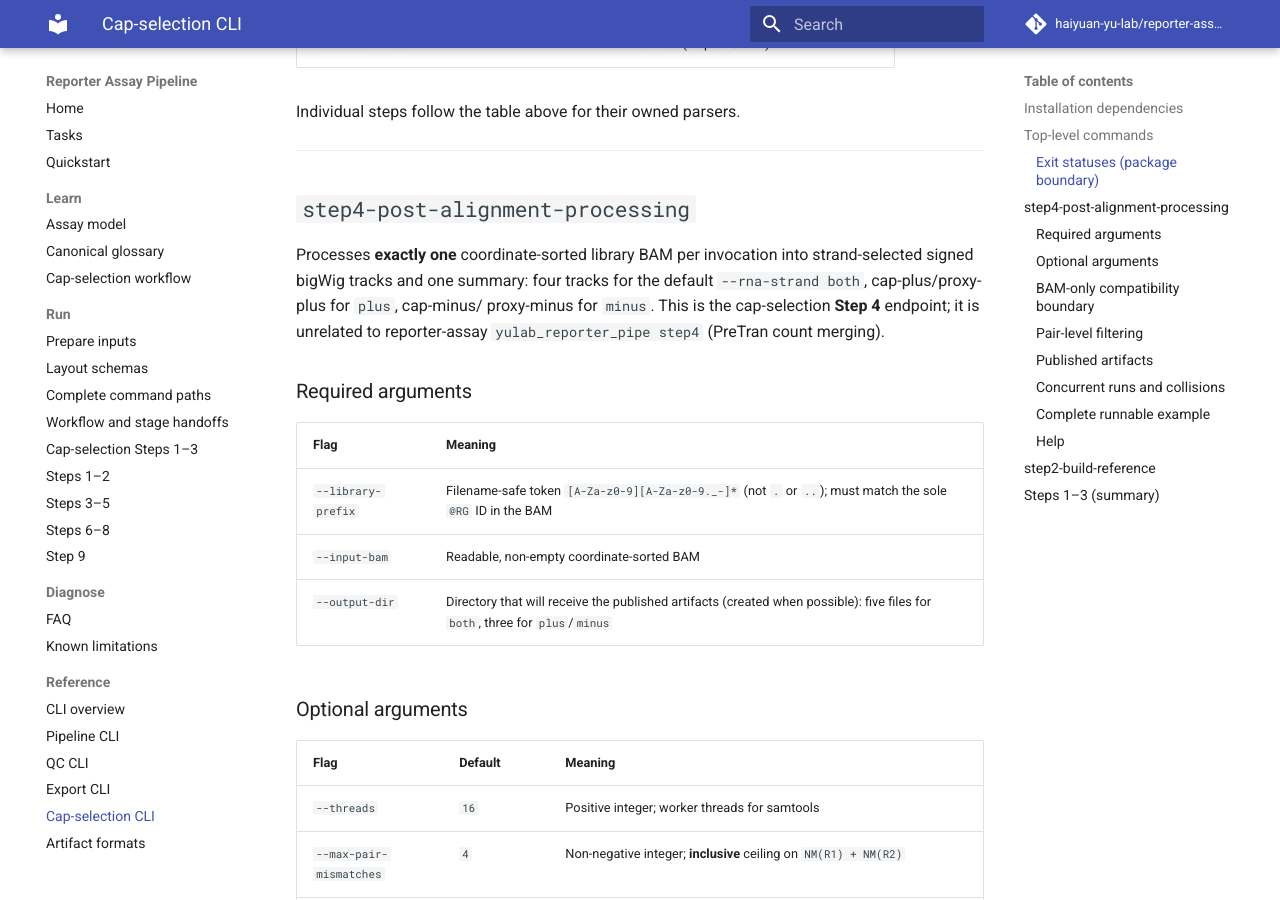
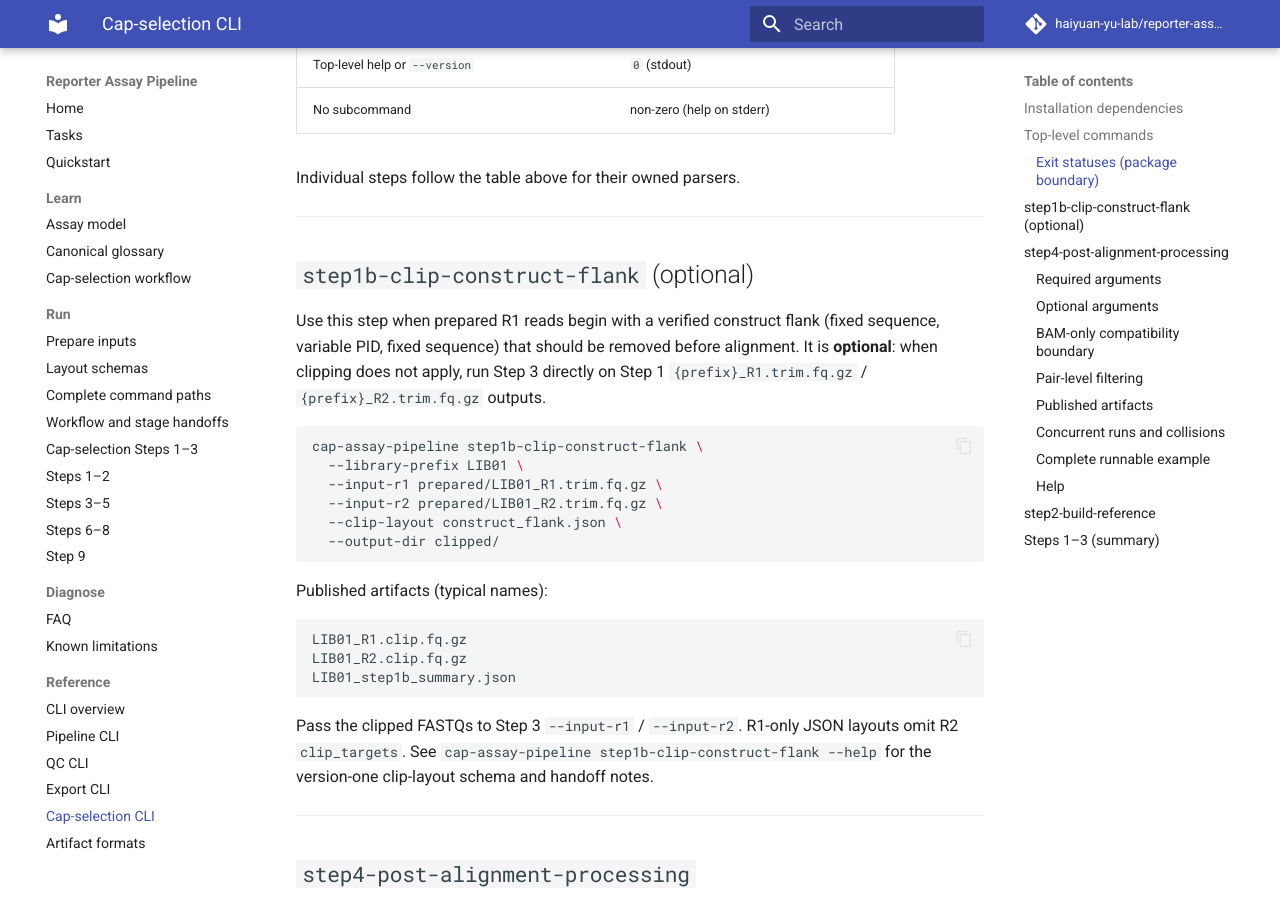
Before and after one commit to haiyuan-yu-lab/reporter-assay-pipeline-doc, an MkDocs documentation site: the page built from docs/cli/cap-assay.md, in a window 1280 px wide and 900 px high, scrolled down 1873 px. Built offline with MkDocs 1.6.1 and Material for MkDocs 9.7.7, drawn with Linux system fonts in a browser that asks for light colours; comment, search, counter and statistics services are not loaded; some of the changed text lies outside the part shown.

Commit message:
Document optional step1b construct-flank clipping before Step 3.
Explains when to run or bypass the command and how clipped FASTQs feed alignment.

Co-authored-by: Cursor <cursoragent@cursor.com>

````diff
--- a/docs/cli/cap-assay.md
+++ b/docs/cli/cap-assay.md
@@ -41,11 +41,12 @@ cap-assay-pipeline --help
 
 ## Top-level commands
 
-Exactly four subcommands are registered, in numeric order:
+Exactly five subcommands are registered, in numeric order:
 
 | Command | Summary |
 | --- | --- |
 | `step1-prep-fastq` | Prepare reads with fastp (trim, R1 UMI in names, filter; UMI-aware dedup in Step 4) |
+| `step1b-clip-construct-flank` | Optionally clip matched construct flanks from prepared paired FASTQs (between Steps 1 and 3) |
 | `step2-build-reference` | Build construct-derived reference FASTA (unique complete sequence per Element) |
 | `step3-alignment` | Align one library to one reference; publish BAM + BAI + summary |
 | `step4-post-alignment-processing` | Strand-selected RNA endpoint bigWigs from one library BAM (four tracks for `both`, two for `plus`/`minus`) |
@@ -65,6 +66,37 @@ step’s parser.
 | No subcommand | non-zero (help on stderr) |
 
 Individual steps follow the table above for their owned parsers.
+
+---
+
+## `step1b-clip-construct-flank` (optional)
+
+Use this step when prepared R1 reads begin with a verified construct flank
+(fixed sequence, variable PID, fixed sequence) that should be removed before
+alignment. It is **optional**: when clipping does not apply, run Step 3
+directly on Step 1 `{prefix}_R1.trim.fq.gz` / `{prefix}_R2.trim.fq.gz`
+outputs.
+
+```bash
+cap-assay-pipeline step1b-clip-construct-flank \
+  --library-prefix LIB01 \
+  --input-r1 prepared/LIB01_R1.trim.fq.gz \
+  --input-r2 prepared/LIB01_R2.trim.fq.gz \
+  --clip-layout construct_flank.json \
+  --output-dir clipped/
+```
+
+Published artifacts (typical names):
+
+```text
+LIB01_R1.clip.fq.gz
+LIB01_R2.clip.fq.gz
+LIB01_step1b_summary.json
+```
+
+Pass the clipped FASTQs to Step 3 `--input-r1` / `--input-r2`. R1-only JSON
+layouts omit R2 `clip_targets`. See `cap-assay-pipeline step1b-clip-construct-flank --help`
+for the version-one clip-layout schema and handoff notes.
 
 ---
 
@@ -268,6 +300,7 @@ strand-rejected unmapped retention, and `effective_mapping_counts`.
 Invoke help per step:
 ```bash
 cap-assay-pipeline step1-prep-fastq --help
+cap-assay-pipeline step1b-clip-construct-flank --help
 cap-assay-pipeline step2-build-reference --help
 cap-assay-pipeline step3-alignment --help
 ```
````
Also changed, not shown: docs/cap-selection/steps-1-3.md (+18 -0 lines), docs/cap-selection/workflow.md (+6 -3 lines).
